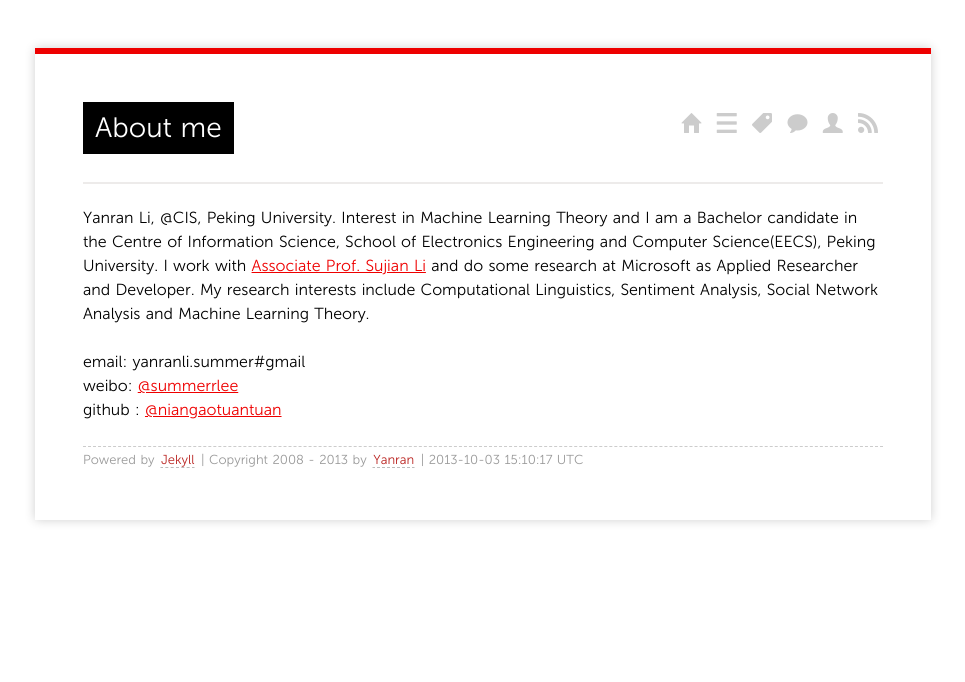
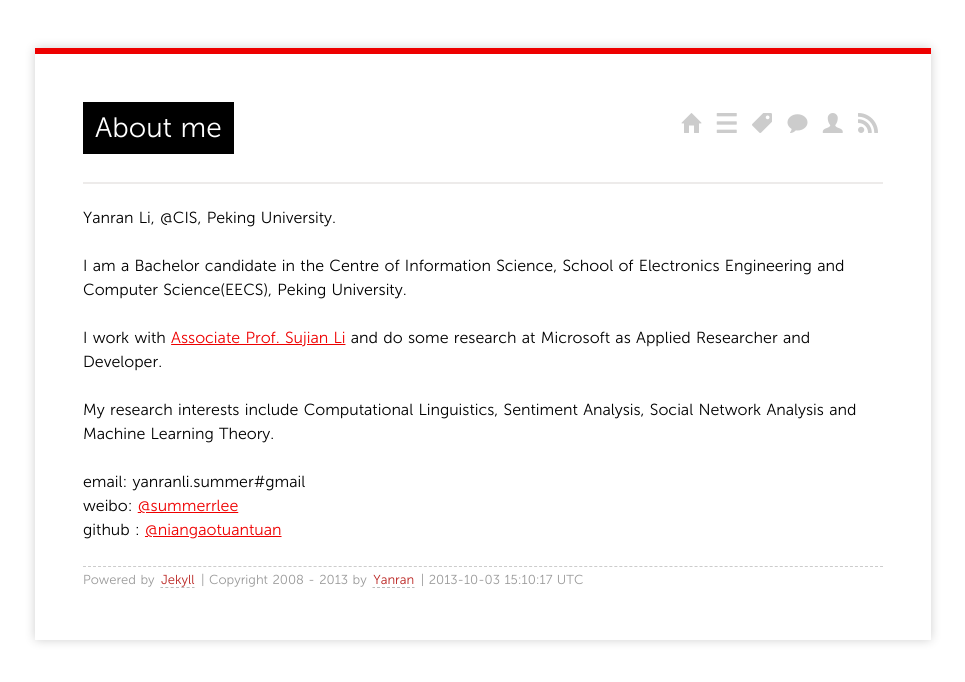
Before and after one commit to niangaotuantuan/niangaotuantuan.github.io, a Jekyll site: the page built from about/index.md, in a window 1280 px wide. Shown: the top 682 px of the page, without its empty margins (157-1122 px from the left). Built offline with Jekyll 4.4.1, drawn with Linux system fonts in a browser that asks for light colours; Markdown is read by kramdown in place of the engine named in the settings; comment, search, counter and statistics services are not loaded.

Commit message:
Update index.md

```diff
--- a/about/index.md
+++ b/about/index.md
@@ -5,9 +5,11 @@ comments: yes
 ---
 
 Yanran Li, @CIS, Peking University.
-Interest in Machine Learning Theory and
+
 I am a Bachelor candidate in the Centre of Information Science, School of Electronics Engineering and Computer Science(EECS), Peking University.
+
 I work with [Associate Prof. Sujian Li](http://www.icl.pku.edu.cn/member/lisujian/) and do some research at Microsoft as Applied Researcher and Developer.
+
 My research interests include Computational Linguistics, Sentiment Analysis, Social Network Analysis and Machine Learning Theory.
 
 email: yanranli.summer#gmail
```
